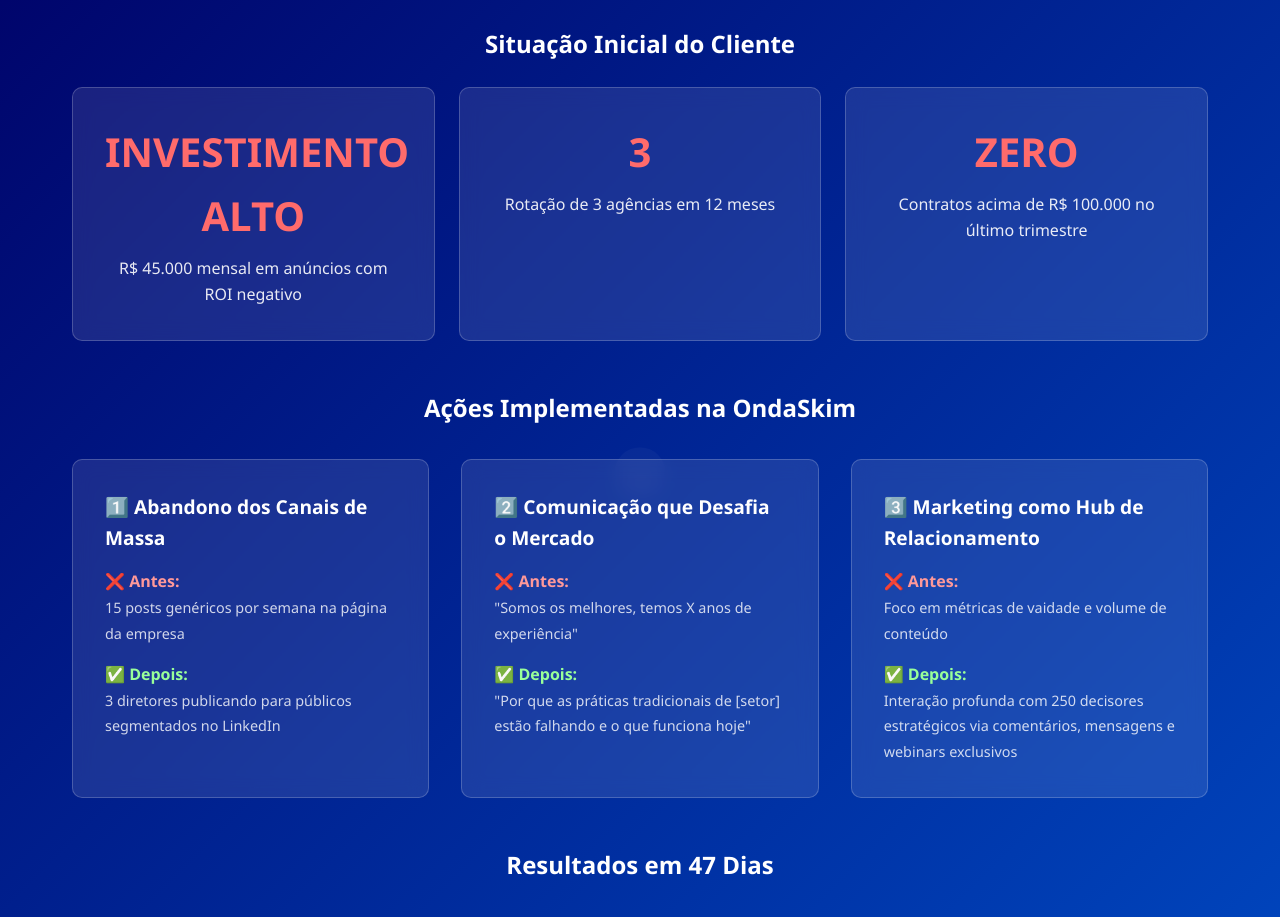
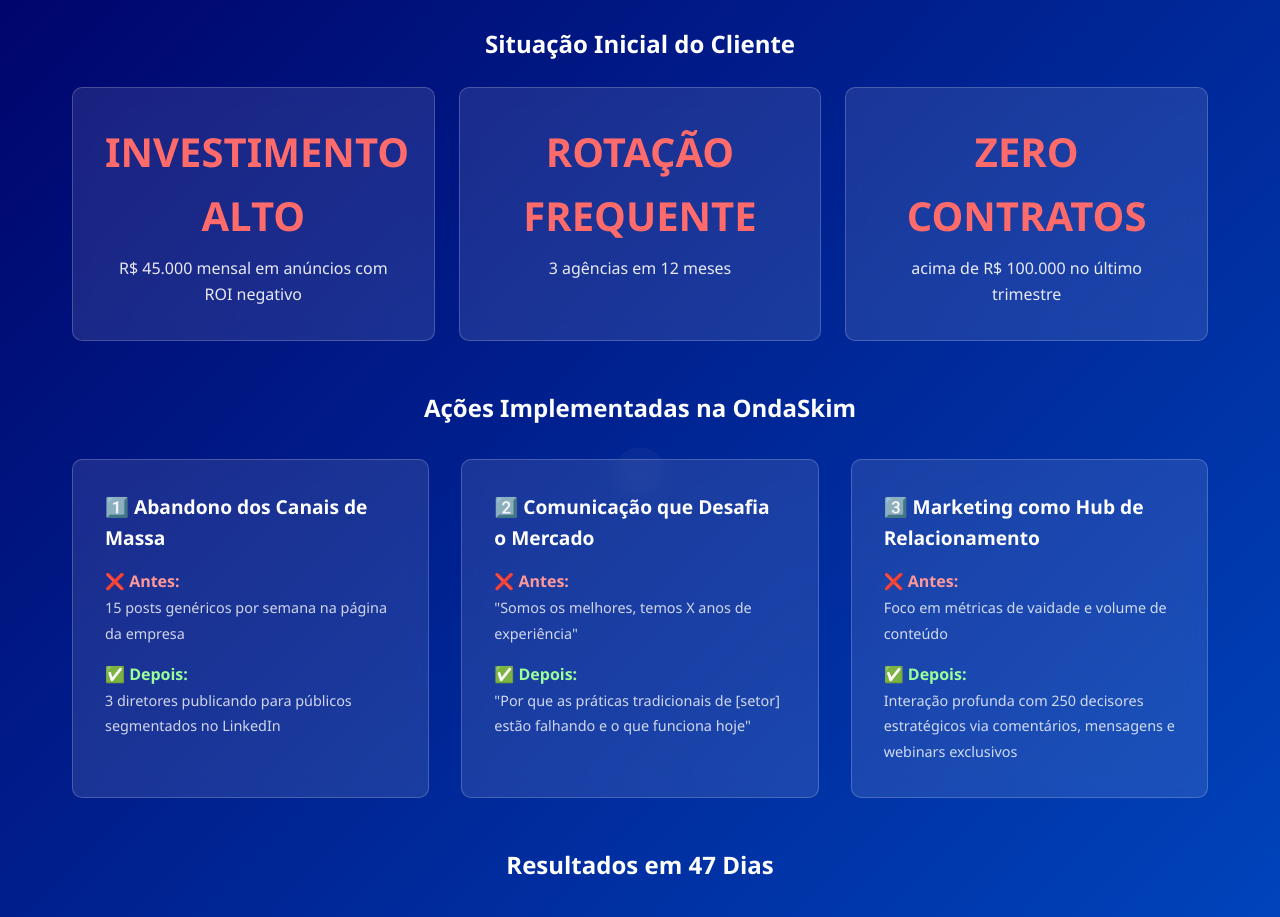
Before and after one commit to OndaSkim/ondaskimmaquinadedemanda, a plain HTML site: page index.html in a window 1280 px wide. Shown: the part 2060-2977 px from the top of the page. Drawn offline with Linux system fonts and the light colour scheme.

Commit message:
index.html

```diff
--- a/index.html
+++ b/index.html
@@ -600,12 +600,12 @@
                         <div class="result-label">R$ 45.000 mensal em anúncios com ROI negativo</div>
                     </div>
                     <div class="result-item">
-                        <div class="result-number" style="color: #ff6b6b;">3 Agências</div>
-                        <div class="result-label">Rotação de 3 agências em 12 meses</div>
+                        <div class="result-number" style="color: #ff6b6b;">ROTAÇÃO FREQUENTE</div>
+                        <div class="result-label">3 agências em 12 meses</div>
                     </div>
                     <div class="result-item">
-                        <div class="result-number" style="color: #ff6b6b;">ZERO</div>
-                        <div class="result-label">Contratos acima de R$ 100.000 no último trimestre</div>
+                        <div class="result-number" style="color: #ff6b6b;">ZERO CONTRATOS</div>
+                        <div class="result-label">acima de R$ 100.000 no último trimestre</div>
                     </div>
                 </div>
 
```
